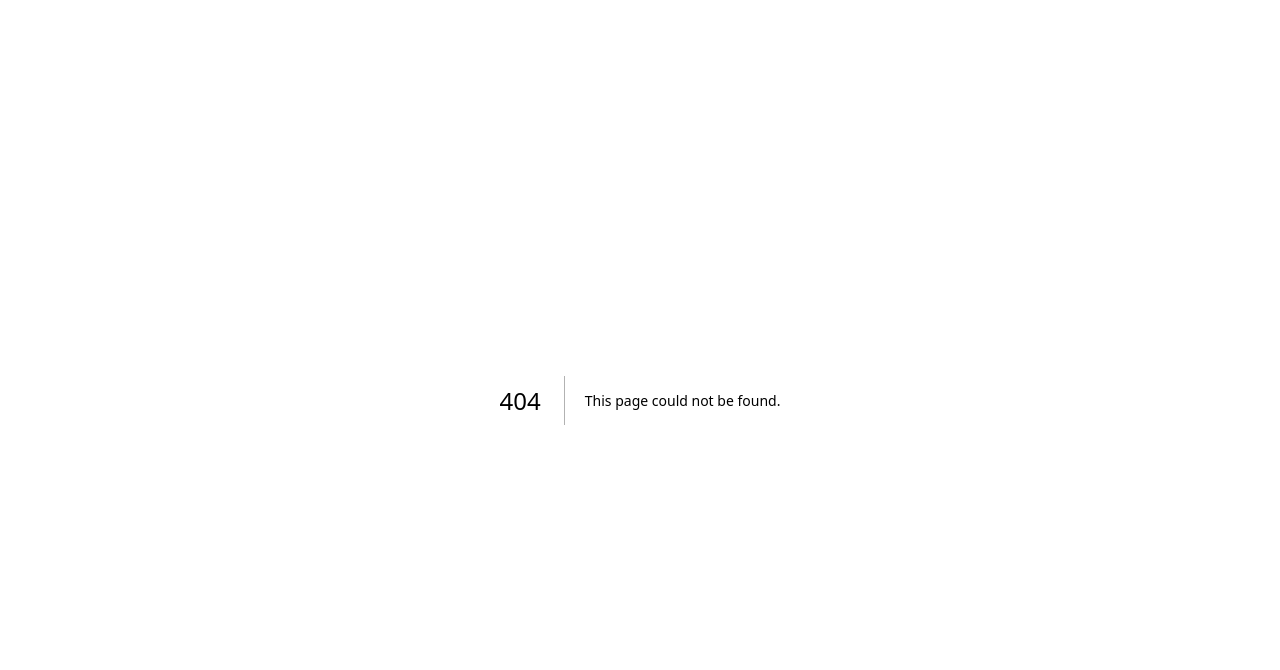
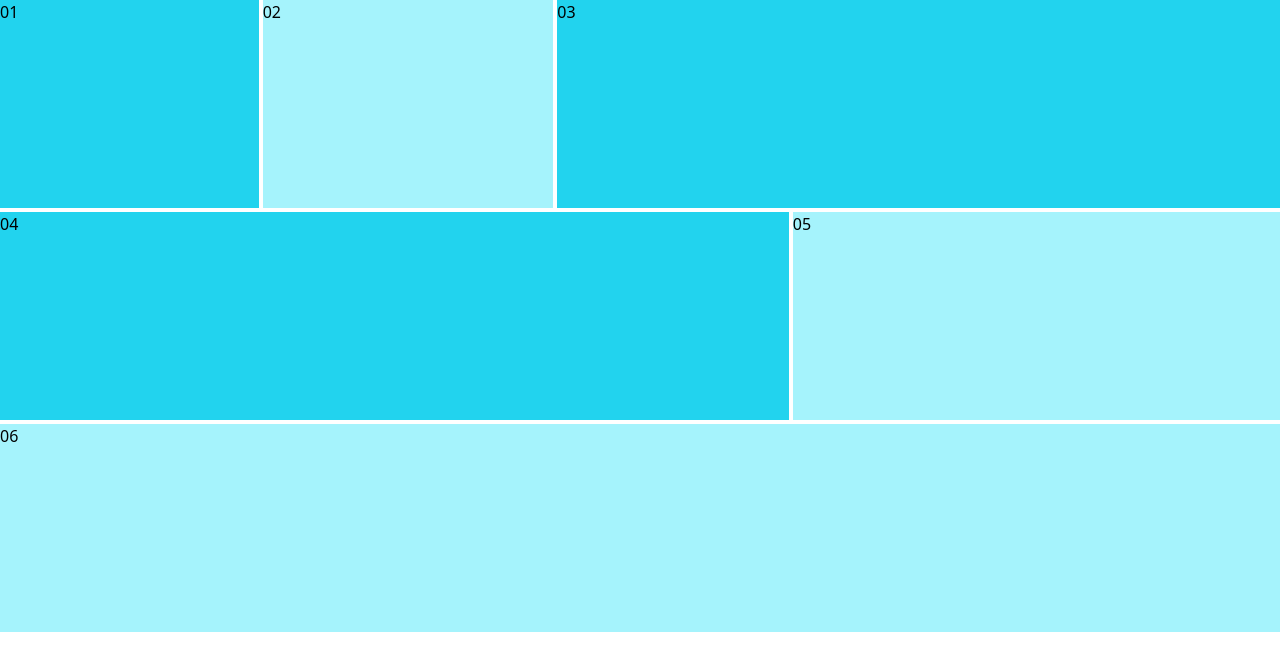
Before and after one commit to prasadKodeInCloud/spotify-analytics, a Next.js app: page /track/1 in a window 1280 px wide. Before the commit this address had no page. Shown: the top 670 px of the page. Built offline with nearby package versions, Linux system fonts and the light colour scheme.

Commit message:
fix: add track screen layout

```diff
--- /dev/null
+++ b/src/pages/track/[id].tsx
@@ -0,0 +1,20 @@
+const Track = () => {
+  return (
+    <div>
+      <div className="flex flex-wrap md:flex-1 gap-1">
+        <div className=" grow  bg-cyan-400 h-52 w-44">01</div>
+        <div className=" bg-cyan-200 h-52 w-52 grow">02</div>
+        <div className="bg-cyan-400 h-52 basis-1/2 grow">03</div>
+      </div>
+      <div className="flex flex-wrap md:flex-1 gap-1 pt-1">
+        <div className="basis-1/4 grow   bg-cyan-400 h-52">04</div>
+        <div className=" bg-cyan-200 h-52 grow">05</div>
+      </div>
+      <div className="flex flex-wrap md:flex-1 gap-1 pt-1">
+        <div className="grow bg-cyan-200 h-52 w-42">06</div>
+      </div>
+    </div>
+  );
+};
+
+export default Track;
--- a/src/styles/globals.css
+++ b/src/styles/globals.css
@@ -1,110 +1,4 @@
-:root {
-  --max-width: 1100px;
-  --border-radius: 12px;
-  --font-mono: ui-monospace, Menlo, Monaco, 'Cascadia Mono', 'Segoe UI Mono',
-    'Roboto Mono', 'Oxygen Mono', 'Ubuntu Monospace', 'Source Code Pro',
-    'Fira Mono', 'Droid Sans Mono', 'Courier New', monospace;
 
-  --foreground-rgb: 0, 0, 0;
-  --background-start-rgb: 214, 219, 220;
-  --background-end-rgb: 255, 255, 255;
-
-  --primary-glow: conic-gradient(
-    from 180deg at 50% 50%,
-    #16abff33 0deg,
-    #0885ff33 55deg,
-    #54d6ff33 120deg,
-    #0071ff33 160deg,
-    transparent 360deg
-  );
-  --secondary-glow: radial-gradient(
-    rgba(255, 255, 255, 1),
-    rgba(255, 255, 255, 0)
-  );
-
-  --tile-start-rgb: 239, 245, 249;
-  --tile-end-rgb: 228, 232, 233;
-  --tile-border: conic-gradient(
-    #00000080,
-    #00000040,
-    #00000030,
-    #00000020,
-    #00000010,
-    #00000010,
-    #00000080
-  );
-
-  --callout-rgb: 238, 240, 241;
-  --callout-border-rgb: 172, 175, 176;
-  --card-rgb: 180, 185, 188;
-  --card-border-rgb: 131, 134, 135;
-}
-
-@media (prefers-color-scheme: dark) {
-  :root {
-    --foreground-rgb: 255, 255, 255;
-    --background-start-rgb: 0, 0, 0;
-    --background-end-rgb: 0, 0, 0;
-
-    --primary-glow: radial-gradient(rgba(1, 65, 255, 0.4), rgba(1, 65, 255, 0));
-    --secondary-glow: linear-gradient(
-      to bottom right,
-      rgba(1, 65, 255, 0),
-      rgba(1, 65, 255, 0),
-      rgba(1, 65, 255, 0.3)
-    );
-
-    --tile-start-rgb: 2, 13, 46;
-    --tile-end-rgb: 2, 5, 19;
-    --tile-border: conic-gradient(
-      #ffffff80,
-      #ffffff40,
-      #ffffff30,
-      #ffffff20,
-      #ffffff10,
-      #ffffff10,
-      #ffffff80
-    );
-
-    --callout-rgb: 20, 20, 20;
-    --callout-border-rgb: 108, 108, 108;
-    --card-rgb: 100, 100, 100;
-    --card-border-rgb: 200, 200, 200;
-  }
-}
-
-* {
-  box-sizing: border-box;
-  padding: 0;
-  margin: 0;
-}
-
-html,
-body {
-  max-width: 100vw;
-  overflow-x: hidden;
-}
-
-body {
-  color: rgb(var(--foreground-rgb));
-  background: linear-gradient(
-      to bottom,
-      transparent,
-      rgb(var(--background-end-rgb))
-    )
-    rgb(var(--background-start-rgb));
-}
-
-a {
-  color: inherit;
-  text-decoration: none;
-}
-
-@media (prefers-color-scheme: dark) {
-  html {
-    color-scheme: dark;
-  }
-}
 
 @tailwind base;
 @tailwind components;
```
